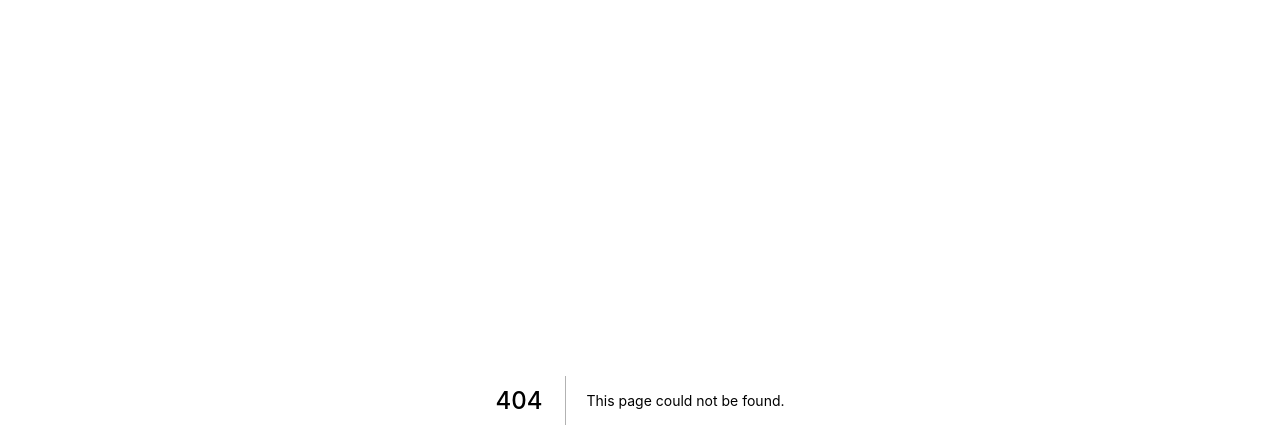
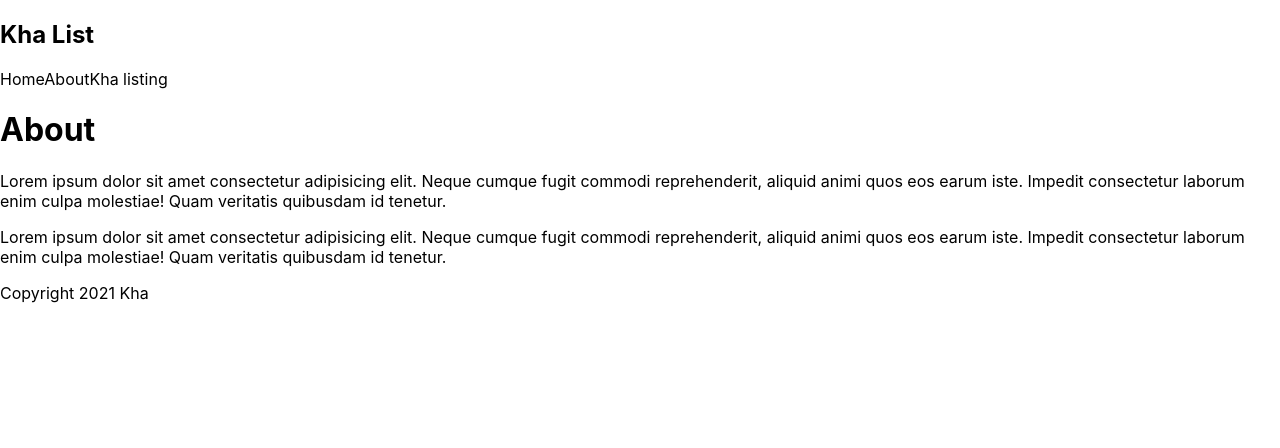
Before and after one commit to jipulee/KhaList, a Next.js app: page /about in a window 1280 px wide. Before the commit this address had no page. Shown: the top 448 px of the page. Built offline with nearby package versions, Linux system fonts and the light colour scheme.

Commit message:
add Layout

```diff
--- /dev/null
+++ b/comps/Footer.js
@@ -0,0 +1,9 @@
+const Footer = () => {
+    return (
+        <div>
+            Copyright 2021 Kha
+        </div>
+     );
+}
+
+export default Footer;
--- /dev/null
+++ b/comps/Layout.js
@@ -0,0 +1,14 @@
+import Footer from "./Footer";
+import Navbar from "./Navbar";
+
+const Layout = ({children}) => {
+    return (
+        <div className="content">
+            <Navbar></Navbar>
+            {children}
+            <Footer></Footer>
+        </div>
+     );
+}
+
+export default Layout;
--- /dev/null
+++ b/comps/Navbar.js
@@ -0,0 +1,17 @@
+import Link from 'next/link'
+
+const Navbar = () => {
+    return (
+        <nav>
+            <div className="logo">
+                <h1>Kha List</h1>
+            </div>
+            <Link href="/"><a>Home</a></Link>
+            <Link href="/about"><a>About</a></Link>
+            <Link href="/kha"><a>Kha listing</a></Link>
+
+        </nav>
+     );
+}
+
+export default Navbar;
--- a/pages/_app.js
+++ b/pages/_app.js
@@ -1,7 +1,12 @@
+import Layout from '../comps/Layout'
 import '../styles/globals.css'
 
 function MyApp({ Component, pageProps }) {
-  return <Component {...pageProps} />
+  return (
+    <Layout>
+      <Component {...pageProps}/>
+    </Layout>
+  )
 }
 
 export default MyApp
--- /dev/null
+++ b/pages/about.js
@@ -0,0 +1,13 @@
+import Navbar from "../comps/Navbar";
+
+const About = () => {
+    return (
+        <div>
+            <h1>About</h1>
+            <p>Lorem ipsum dolor sit amet consectetur adipisicing elit. Neque cumque fugit commodi reprehenderit, aliquid animi quos eos earum iste. Impedit consectetur laborum enim culpa molestiae! Quam veritatis quibusdam id tenetur.</p>
+            <p>Lorem ipsum dolor sit amet consectetur adipisicing elit. Neque cumque fugit commodi reprehenderit, aliquid animi quos eos earum iste. Impedit consectetur laborum enim culpa molestiae! Quam veritatis quibusdam id tenetur.</p>
+        </div>
+     );
+}
+
+export default About;
```
Also changed, not shown: pages/index.js (+11 -60 lines), pages/kha/index.js (added, +7 -0 lines), pages/kha/test.js (added, +9 -0 lines).
